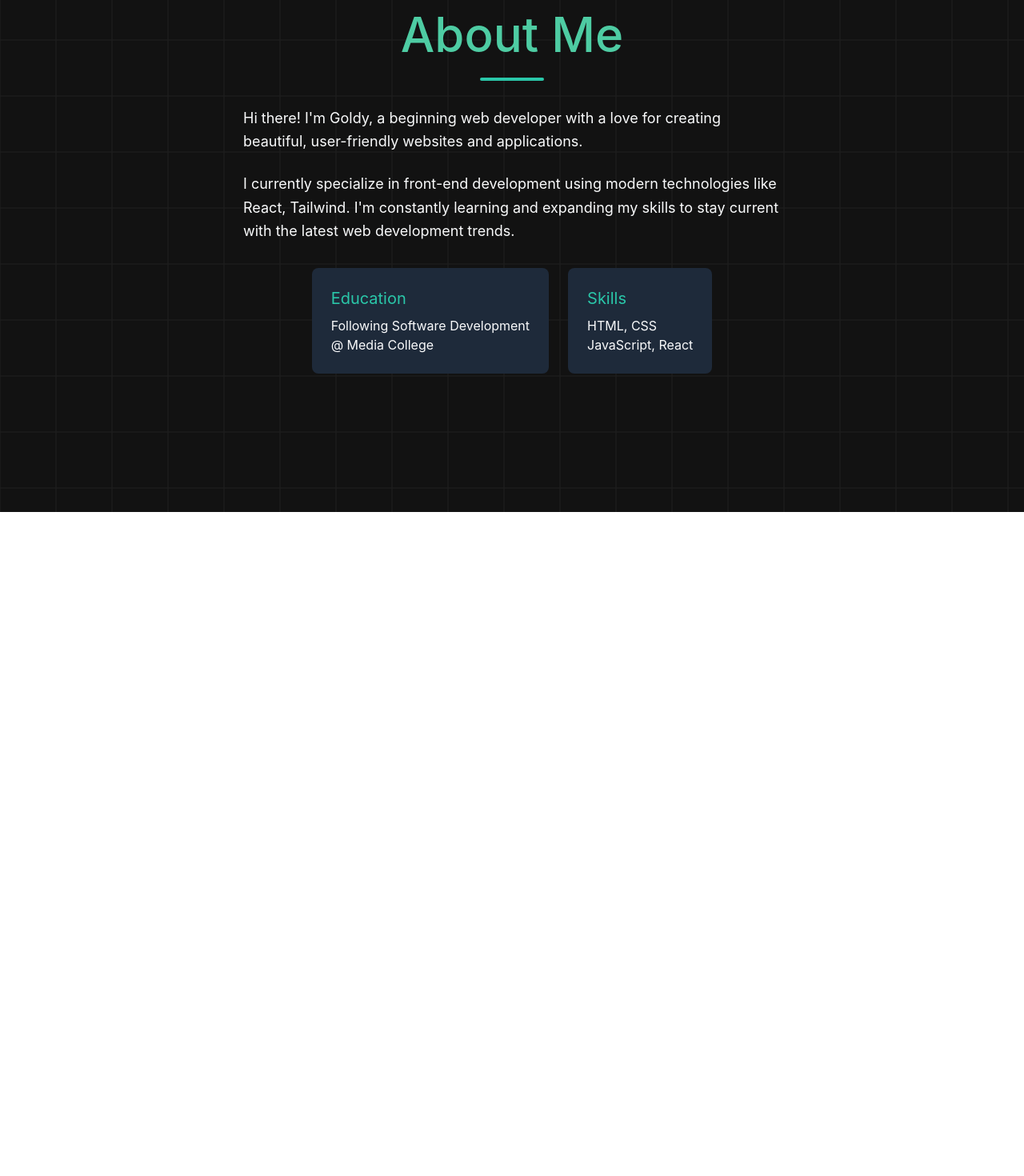
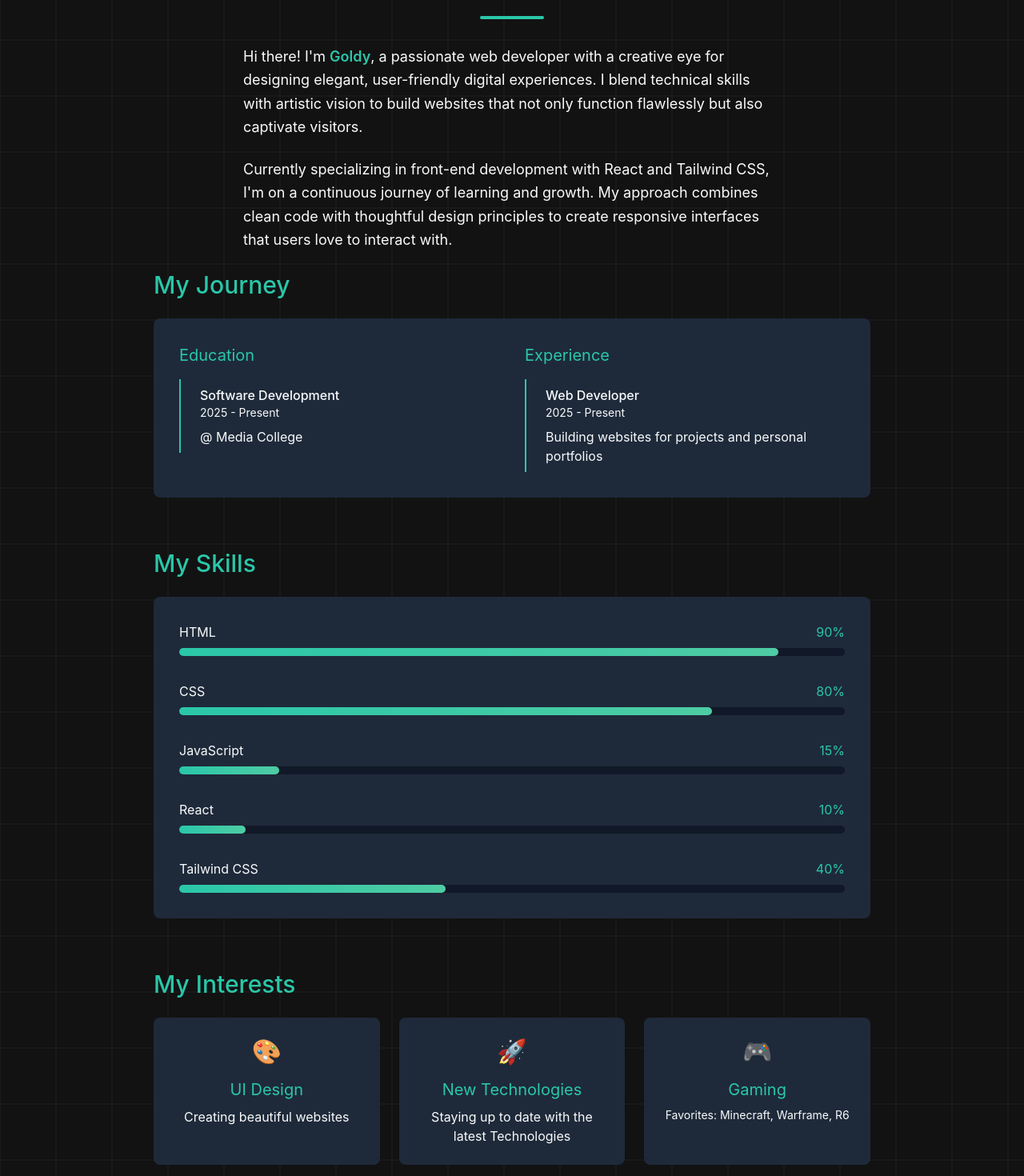
Before and after one commit to GoldyMAsterdam/Port, a React (Vite) app: page /Port/about in a window 1280 px wide. Shown: the part 160-1630 px from the top of the page at 80% size. Before the commit the page ends 800 px from the top, so only its background shows below. Built offline with nearby package versions, Linux system fonts and the light colour scheme; the HTML template or start-up script is replaced by a standard one.

Commit message:
Improved about.jsx

```diff
--- a/src/components/about.jsx
+++ b/src/components/about.jsx
@@ -1,50 +1,158 @@
-import React from 'react';
-import { Link } from 'react-router-dom';
+import React, { useState, useEffect } from 'react';
 import '../index.css';
 
 export default function About() {
+    const [animateSkills, setAnimateSkills] = useState(false);
+
+    const skills = [
+        { name: "HTML", level: 90 },
+        { name: "CSS", level: 80 },
+        { name: "JavaScript", level: 15 },
+        { name: "React", level: 10 },
+        { name: "Tailwind CSS", level: 40 }
+    ];
+
+    useEffect(() => {
+        const timer = setTimeout(() => {
+            setAnimateSkills(true);
+        }, 500);
+
+        return () => clearTimeout(timer);
+    }, []);
+
+    const NavLink = ({ to, active, children }) => (
+        <a
+            href={to}
+            className={`${active ? "text-[#2AC7A9]" : "hover:text-[#2AC7A9] transition duration-300"}`}
+        >
+            {children}
+        </a>
+    );
+
     return (
         <>
             <title>Goldy - About</title>
 
             <div className="bg-grid scroll-smooth min-h-screen flex flex-col relative">
-            <nav className="bg-transparent text-[#F9FAFB] p-4 fixed w-full top-0 z-10">
+                <nav className="bg-[#1E2A3A]/80 backdrop-blur-sm text-[#F9FAFB] p-4 fixed w-full top-0 z-10">
                     <ul className="flex text-lg justify-center space-x-8">
-                    <li><Link to="/" className="hover:text-[#2AC7A9]">Home</Link></li>
-                    <li><Link to="/about" className="text-[#2AC7A9]">About</Link></li>
-                    <li><Link to="/projects" className="hover:text-[#2AC7A9]">Projects</Link></li>
-                    <li><Link to="/contact" className="hover:text-[#2AC7A9]">Contact</Link></li>
+                        <li><NavLink to="/">Home</NavLink></li>
+                        <li><NavLink to="/about" active>About</NavLink></li>
+                        <li><NavLink to="/projects">Projects</NavLink></li>
+                        <li><NavLink to="/contact">Contact</NavLink></li>
                     </ul>
                 </nav>
-            <div className="h-screen flex flex-col items-center justify-center px-8 md:px-16">
+
+                <div className="pt-24 px-8 md:px-16 flex flex-col items-center">
                     <h1 className="text-[#4ECCA3] text-center text-5xl md:text-6xl font-medium mb-6">About Me</h1>
                     <div className="w-20 h-1 mb-8 bg-[#2AC7A9] rounded-lg"></div>
-                <div className="max-w-2xl mx-auto">
+
+                    {/* Profile
+                    <div className="max-w-4xl mx-auto mb-16 flex flex-col lg:flex-row gap-12 items-center">
+                        <div className="w-64 h-64 relative">
+                            <div className="absolute inset-0 rounded-full bg-gradient-to-r from-[#2AC7A9] to-[#4ECCA3]"></div>
+                            <div className="absolute inset-1 rounded-full bg-[#1E2A3A] flex items-center justify-center text-[#2AC7A9] text-6xl font-bold">
+
+                            </div>
+                        </div> */}
+
+                        <div className="max-w-2xl">
                             <p className="text-[#F9FAFB] text-lg mb-6 leading-relaxed">
-                        Hi there! I'm Goldy, a beginning web developer with a love for creating beautiful, user-friendly websites and applications.
+                                Hi there! I'm <span className="text-[#2AC7A9] font-semibold">Goldy</span>, a passionate web developer with a creative eye for designing elegant, user-friendly digital experiences. I blend technical skills with artistic vision to build websites that not only function flawlessly but also captivate visitors.
                             </p>
                             <p className="text-[#F9FAFB] text-lg mb-6 leading-relaxed">
-                        I currently specialize in front-end development using modern technologies like React, Tailwind. I'm constantly learning and expanding my skills to stay current with the latest web development trends.
-                    </p>
-                    <div className="flex flex-col md:flex-row justify-center space-y-4 md:space-y-0 md:space-x-6 mt-8">
-
-                        <div className="bg-[#1E2A3A] p-6 rounded-lg hover:scale-105 duration-300">
-                            <h3 className="text-[#2AC7A9] text-xl mb-2">Education</h3>
-                            <p className="text-[#F9FAFB]">Following Software Development</p>
-                            <p
-                            className="text-[#F9FAFB] cursor-pointer hover:text-[#2AC7A9] duration-300">
-                                <a href="https://www.ma-web.nl/" target="_blank">@ Media College</a>
+                                Currently specializing in front-end development with React and Tailwind CSS, I'm on a continuous journey of learning and growth. My approach combines clean code with thoughtful design principles to create responsive interfaces that users love to interact with.
                             </p>
                         </div>
-                        <div className="bg-[#1E2A3A] p-6 rounded-lg hover:scale-105 duration-300">
-                            <h3 className="text-[#2AC7A9] text-xl mb-2">Skills</h3>
-                            <p className="text-[#F9FAFB]">HTML, CSS</p>
-                            <p className="text-[#F9FAFB]">JavaScript, React</p>
+                    </div>
+
+                    {/* Journey */}
+                    <div className="max-w-4xl w-full mx-auto mb-16">
+                        <h2 className="text-[#2AC7A9] text-3xl font-medium mb-6">My Journey</h2>
+                        <div className="bg-[#1E2A3A] p-8 rounded-lg">
+                            <div className="flex flex-col md:flex-row gap-8">
+                                <div className="flex-1">
+                                    <h3 className="text-[#2AC7A9] text-xl mb-4">Education</h3>
+                                    <div className="border-l-2 border-[#2AC7A9] pl-6 py-2">
+                                        <p className="text-[#F9FAFB] font-medium">Software Development</p>
+                                        <p className="text-[#F9FAFB] text-sm mb-2">2025 - Present</p>
+                                        <p className="hover:text-[#2AC7A9] transition duration-300">
+                                            <a href="https://www.ma-web.nl/" target="_blank" rel="noopener noreferrer" className="text-[#F9FAFB] hover:text-[#2AC7A9]">
+                                                @ Media College
+                                            </a>
+                                        </p>
+                                    </div>
+                                </div>
+
+                                <div className="flex-1">
+                                    <h3 className="text-[#2AC7A9] text-xl mb-4">Experience</h3>
+                                    <div className="border-l-2 border-[#2AC7A9] pl-6 py-2">
+                                        <p className="text-[#F9FAFB] font-medium">Web Developer</p>
+                                        <p className="text-[#F9FAFB] text-sm mb-2">2025 - Present</p>
+                                        <p className="text-[#F9FAFB]">Building websites for projects and personal portfolios</p>
                                     </div>
                                 </div>
                             </div>
                         </div>
                     </div>
+
+                    {/* Skills */}
+                    <div className="max-w-4xl w-full mx-auto mb-16">
+                        <h2 className="text-[#2AC7A9] text-3xl font-medium mb-6">My Skills</h2>
+                        <div className="bg-[#1E2A3A] p-8 rounded-lg">
+                            <div className="grid gap-8">
+                                {skills.map((skill, index) => (
+                                    <div key={index}>
+                                        <div className="flex justify-between mb-2">
+                                            <span className="text-[#F9FAFB]">{skill.name}</span>
+                                            <span className="text-[#2AC7A9]">{skill.level}%</span>
+                                        </div>
+                                        <div className="w-full bg-[#111827] rounded-full h-2.5">
+                                            <div
+                                                className="bg-gradient-to-r from-[#2AC7A9] to-[#4ECCA3] h-2.5 rounded-full transition-all duration-1000 ease-out"
+                                                style={{
+                                                    width: animateSkills ? `${skill.level}%` : '0%'
+                                                }}
+                                            ></div>
+                                        </div>
+                                    </div>
+                                ))}
+                            </div>
+                        </div>
+                    </div>
+
+                    {/* Interests */}
+                    <div className="max-w-4xl w-full mx-auto mb-16">
+                        <h2 className="text-[#2AC7A9] text-3xl font-medium mb-6">My Interests</h2>
+                        <div className="grid grid-cols-1 md:grid-cols-3 gap-6">
+                            <div className="bg-[#1E2A3A] p-6 rounded-lg hover:scale-105 duration-300 text-center">
+                                <div className="text-[#2AC7A9] text-3xl mb-4">🎨</div>
+                                <h3 className="text-[#2AC7A9] text-xl mb-2">UI Design</h3>
+                                <p className="text-[#F9FAFB]">Creating beautiful websites</p>
+                            </div>
+
+                            <div className="bg-[#1E2A3A] p-6 rounded-lg hover:scale-105 duration-300 text-center">
+                                <div className="text-[#2AC7A9] text-3xl mb-4">🚀</div>
+                                <h3 className="text-[#2AC7A9] text-xl mb-2">New Technologies</h3>
+                                <p className="text-[#F9FAFB]">Staying up to date with the latest Technologies</p>
+                            </div>
+
+                            <div className="bg-[#1E2A3A] p-6 rounded-lg hover:scale-105 duration-300 text-center">
+                                <div className="text-[#2AC7A9] text-3xl mb-4">🎮</div>
+                                <h3 className="text-[#2AC7A9] text-xl mb-2">Gaming</h3>
+                                <p className="text-[#F9FAFB] mt-2 text-sm">Favorites: Minecraft, Warframe, R6</p>
+                            </div>
+                        </div>
+                    </div>
+
+                    <div className="max-w-4xl w-full mx-auto mb-16 text-center">
+                        <p className="text-[#F9FAFB] text-lg mb-6">Want to know more? Interested in a website?</p>
+                        <a href="/contact" className="inline-block bg-gradient-to-r from-[#2AC7A9] to-[#4ECCA3] text-[#1E2A3A] font-bold py-3 px-8 rounded-lg hover:opacity-90 transition duration-300">
+                            Get In Touch
+                        </a>
+                    </div>
+                </div>
+            {/* </div> */}
         </>
     );
 }
```
Also changed, not shown: public/IMG/5ee62209c29131fc18deb175ea8e0085.jpg (added). Lines whose indentation alone changed are shown as unchanged.
